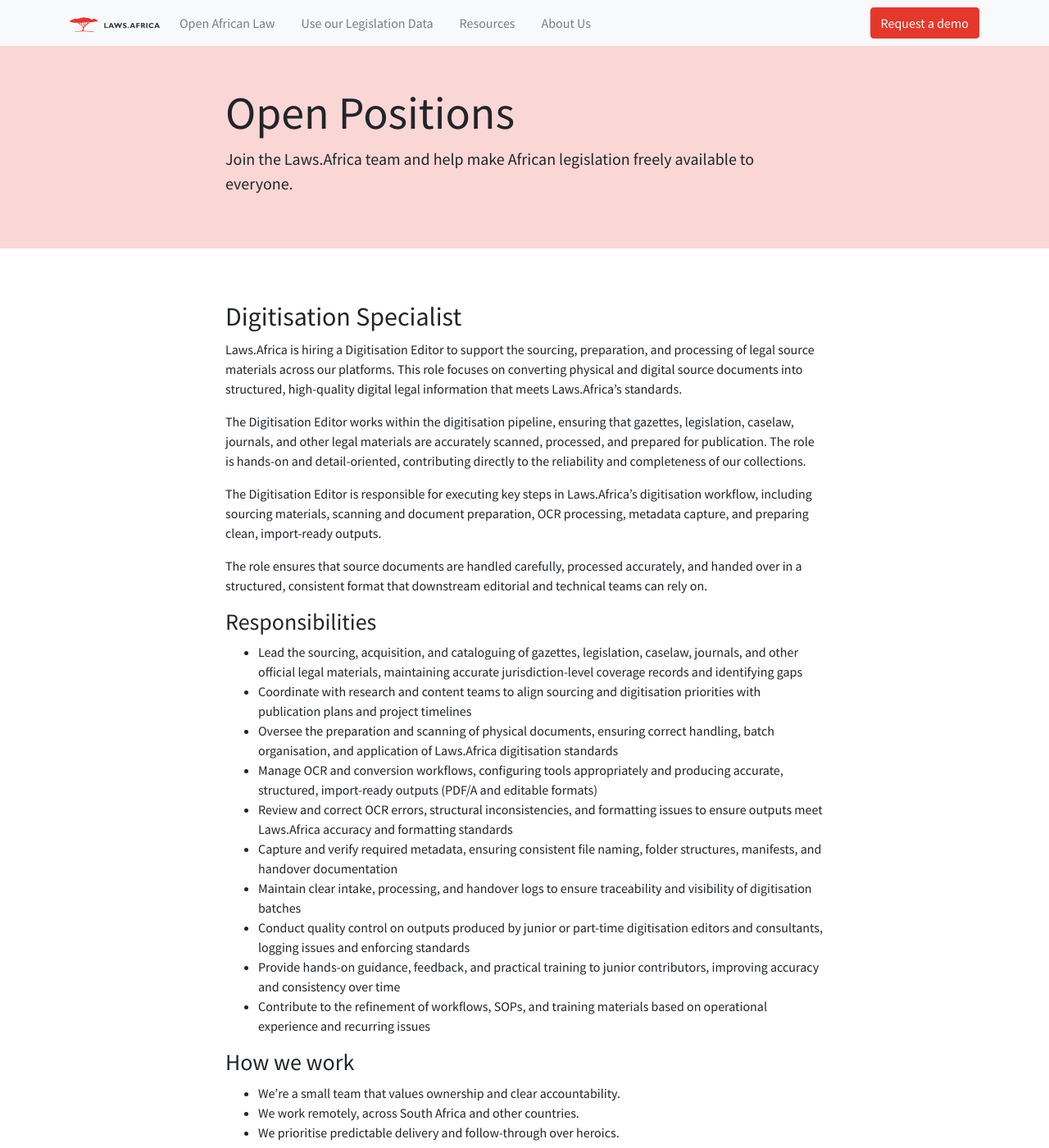
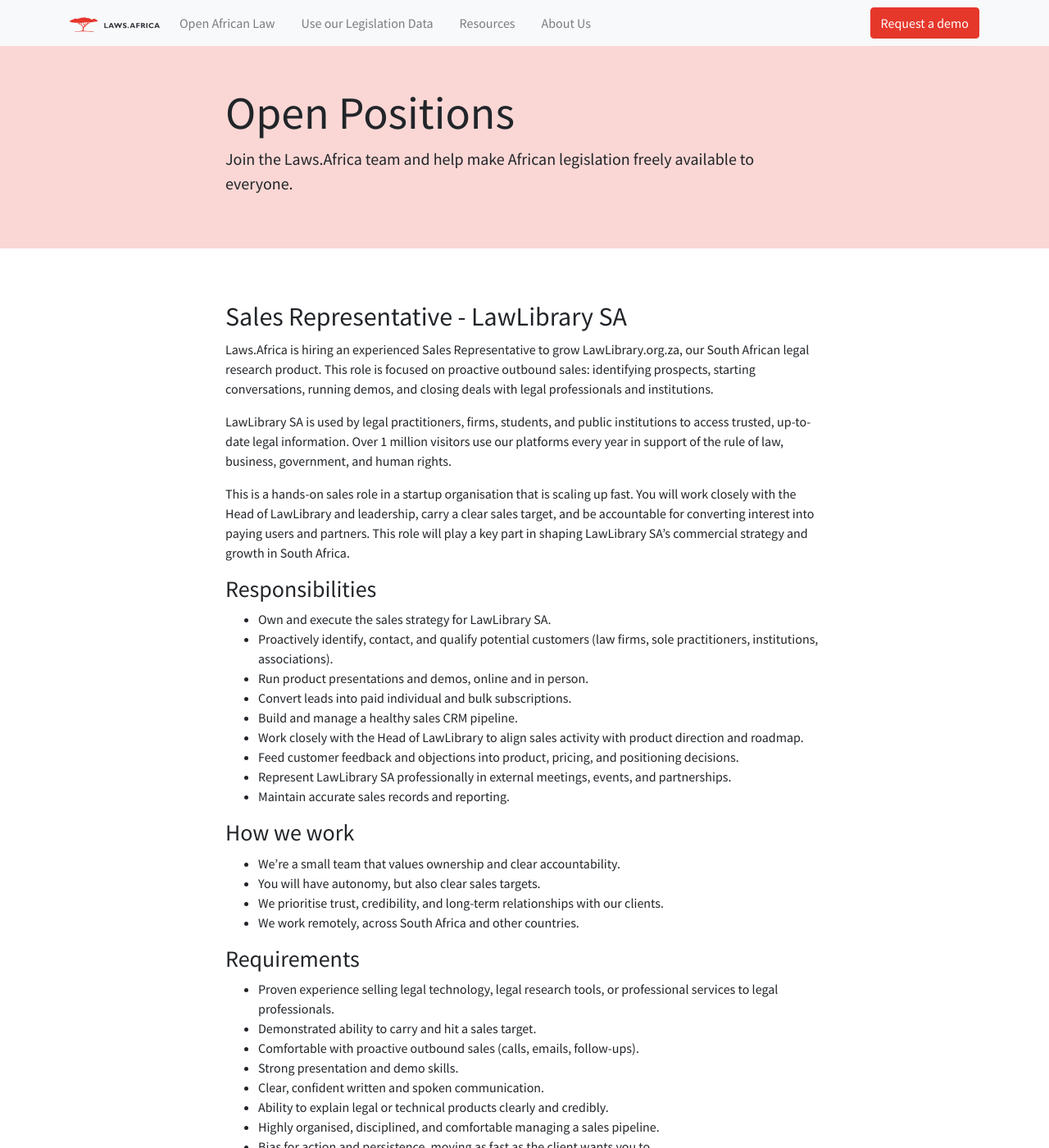
Before and after one commit to laws-africa/laws-africa.github.io, a Jekyll site: the page built from jobs.markdown, in a window 1280 px wide and 1400 px high. Shown: the whole window at 82% size. Built offline with Jekyll 4.4.1, drawn with Linux system fonts in a browser that asks for light colours; nearby versions of some CDN libraries; comment, search, counter and statistics services are not loaded; some of the changed text lies outside the part shown.

Commit message:
remove specialist position

```diff
--- a/jobs.markdown
+++ b/jobs.markdown
@@ -4,55 +4,6 @@
 lead: Join the Laws.Africa team and help make African legislation freely available
   to everyone.
 positions:
-- title: Digitisation Specialist
-  description: |
-    Laws.Africa is hiring a Digitisation Editor to support the sourcing,
-    preparation, and processing of legal source materials across our platforms.
-    This role focuses on converting physical and digital source documents into
-    structured, high-quality digital legal information that meets Laws.Africa's
-    standards.
-
-    The Digitisation Editor works within the digitisation pipeline, ensuring
-    that gazettes, legislation, caselaw, journals, and other legal materials
-    are accurately scanned, processed, and prepared for publication. The role
-    is hands-on and detail-oriented, contributing directly to the reliability
-    and completeness of our collections.
-
-    The Digitisation Editor is responsible for executing key steps in
-    Laws.Africa's digitisation workflow, including sourcing materials, scanning
-    and document preparation, OCR processing, metadata capture, and preparing
-    clean, import-ready outputs.
-
-    The role ensures that source documents are handled carefully, processed
-    accurately, and handed over in a structured, consistent format that
-    downstream editorial and technical teams can rely on.
-  responsibilities: |
-    * Lead the sourcing, acquisition, and cataloguing of gazettes, legislation, caselaw, journals, and other official legal materials, maintaining accurate jurisdiction-level coverage records and identifying gaps
-    * Coordinate with research and content teams to align sourcing and digitisation priorities with publication plans and project timelines
-    * Oversee the preparation and scanning of physical documents, ensuring correct handling, batch organisation, and application of Laws.Africa digitisation standards
-    * Manage OCR and conversion workflows, configuring tools appropriately and producing accurate, structured, import-ready outputs (PDF/A and editable formats)
-    * Review and correct OCR errors, structural inconsistencies, and formatting issues to ensure outputs meet Laws.Africa accuracy and formatting standards
-    * Capture and verify required metadata, ensuring consistent file naming, folder structures, manifests, and handover documentation
-    * Maintain clear intake, processing, and handover logs to ensure traceability and visibility of digitisation batches
-    * Conduct quality control on outputs produced by junior or part-time digitisation editors and consultants, logging issues and enforcing standards
-    * Provide hands-on guidance, feedback, and practical training to junior contributors, improving accuracy and consistency over time
-    * Contribute to the refinement of workflows, SOPs, and training materials based on operational experience and recurring issues
-  way_of_working: |
-    * We're a small team that values ownership and clear accountability.
-    * We work remotely, across South Africa and other countries.
-    * We prioritise predictable delivery and follow-through over heroics.
-  requirements: |
-    * Experience in document digitisation, publishing, archival work, or structured data preparation
-    * Demonstrated ability to maintain and enforce quality standards across repetitive, high-volume workflows
-    * Familiarity with scanning equipment and OCR tools
-    * Ability to follow documented workflows consistently and precisely
-    * Clear organisational skills and disciplined file management practices
-    * Basic understanding of legal or government documents is advantageous but not required
-    * Ability to work independently and communicate clearly within a distributed team
-    * Experience supervising or reviewing the work of junior staff or contractors, with clear, constructive feedback
-    * Based in South Africa or Kenya, with ability to travel nationally and internationally when required
-  location: South Africa or Kenya (remote)
-  type: Full-time
 - title: Sales Representative - LawLibrary SA
   description: |
     Laws.Africa is hiring an experienced Sales Representative to grow
```
